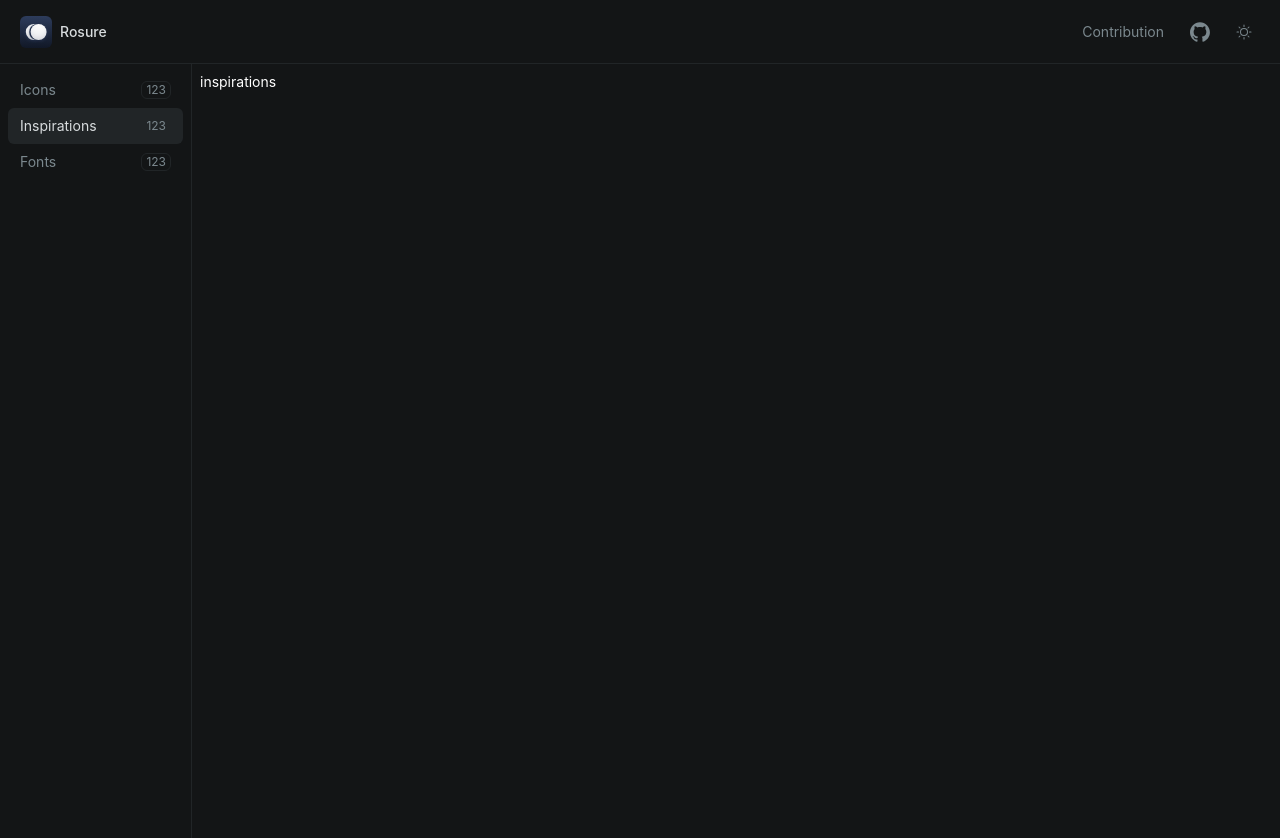
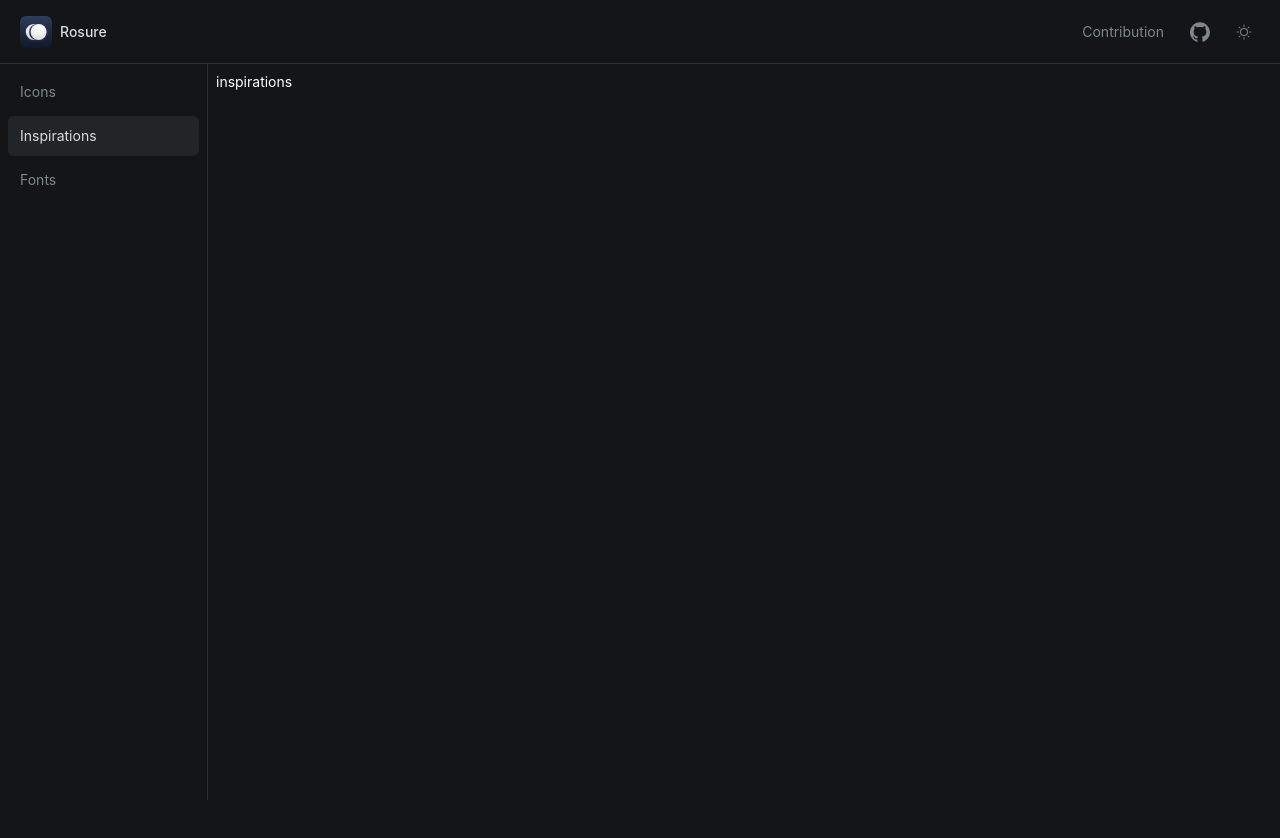
Before and after one commit to yikZero/Rosure, a Next.js app: page /inspirations in a window 1280 px wide. Shown: the top 838 px of the page. After the commit the page ends 800 px from the top, so only its background shows below. Built offline with nearby package versions, Linux system fonts and the light colour scheme.

Commit message:
perf: make the sidebar more solid

```diff
--- a/app/globals.css
+++ b/app/globals.css
@@ -42,7 +42,7 @@
     --secondary-reverse: 199 2% 56%;
     --tertiary-reverse: 199 2% 69%;
     --typography-reverse: 199 2% 20%;
-    --border: 199 8% 14%;
+    --border: 199 8% 18%;
     --background: 199 8% 14%;
     --body-background: 199 8% 8%;
   }
@@ -52,6 +52,6 @@
   }
 
   body {
-    @apply relative min-h-dvh bg-body-background text-sm antialiased;
+    @apply relative flex min-h-screen flex-col bg-body-background text-sm antialiased;
   }
 }
--- a/app/inspirations/page.tsx
+++ b/app/inspirations/page.tsx
@@ -1,7 +1,7 @@
 export default function Page() {
   return (
     <>
-      <div>inspirations</div>
+      <p>inspirations</p>
     </>
   );
 }
--- a/app/layout.tsx
+++ b/app/layout.tsx
@@ -24,10 +24,12 @@ export default function RootLayout({
           disableTransitionOnChange
         >
           <Header />
-          <div className="flex min-h-dvh flex-row overflow-hidden bg-body-background">
-            <Sidebar />
-            <div className="grow overflow-y-auto p-2">{children}</div>
-          </div>
+          <main className="flex-1">
+            <div className="flex-1 items-start md:grid md:grid-cols-[13rem_minmax(0,1fr)] lg:grid-cols-[13rem_minmax(0,1fr)]">
+              <Sidebar />
+              <div className="relative p-4 md:p-2">{children}</div>
+            </div>
+          </main>
         </ThemeProvider>
       </body>
     </html>
--- a/components/header.tsx
+++ b/components/header.tsx
@@ -5,7 +5,7 @@ import Link from 'next/link';
 export default function Header() {
   return (
     <>
-      <header className="sticky inset-x-0 top-0 flex h-16 flex-row items-center justify-between border-b border-border bg-body-background px-5">
+      <header className="sticky inset-x-0 top-0 z-50 flex h-16 flex-row items-center justify-between border-b border-border bg-body-background px-4 md:px-5">
         <Link href="/" className="group flex flex-row items-center gap-2">
           <Logo className="size-8 rounded-md group-hover:opacity-80" />
           <span className="text-sm font-medium text-primary">Rosure</span>
--- a/components/sidebar.tsx
+++ b/components/sidebar.tsx
@@ -8,8 +8,8 @@ export default function Sidebar() {
   const pathname = usePathname();
   return (
     <>
-      <aside className="w-48 max-w-48 flex-none border-r border-border">
-        <div className="flex size-full flex-col p-2">
+      <aside className="group/sidebar fixed top-16 z-30 hidden h-[calc(100vh-4rem)] w-full shrink-0 border-r border-border md:sticky md:block">
+        <div className="flex size-full flex-col gap-1 p-2">
           {allLinks.map((link) => {
             const isActive = link.url === pathname;
             return (
@@ -17,19 +17,19 @@ export default function Sidebar() {
                 href={link.url}
                 key={link.url}
                 className={cn(
-                  'group flex flex-row items-center justify-between rounded-md px-3 py-2 transition-all duration-200',
+                  'group flex flex-row items-center justify-between rounded-md py-2.5 pl-3 pr-2 transition-all duration-200',
                   isActive && 'bg-background',
                 )}
               >
                 <span
                   className={cn(
-                    'w-full text-secondary group-hover:text-primary',
+                    'line-clamp-1 w-full text-secondary group-hover:text-primary',
                     isActive && 'text-primary',
                   )}
                 >
                   {link.name}
                 </span>
-                <span className="rounded-md border border-border px-1 text-xs text-secondary">
+                <span className="rounded-md border border-border px-1 text-xs text-secondary opacity-0 transition-all duration-200 group-hover/sidebar:opacity-100">
                   123
                 </span>
               </Link>
```
